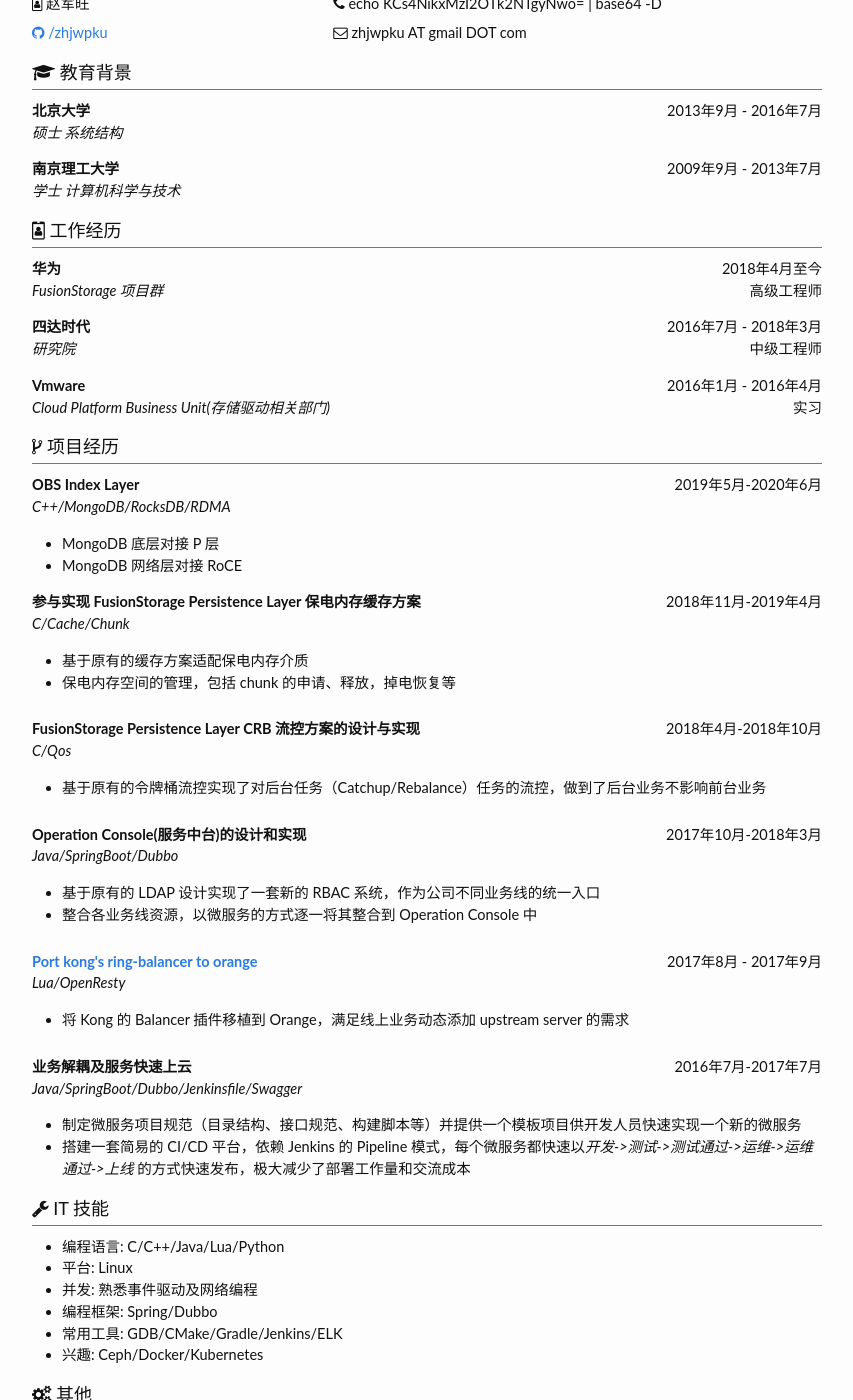
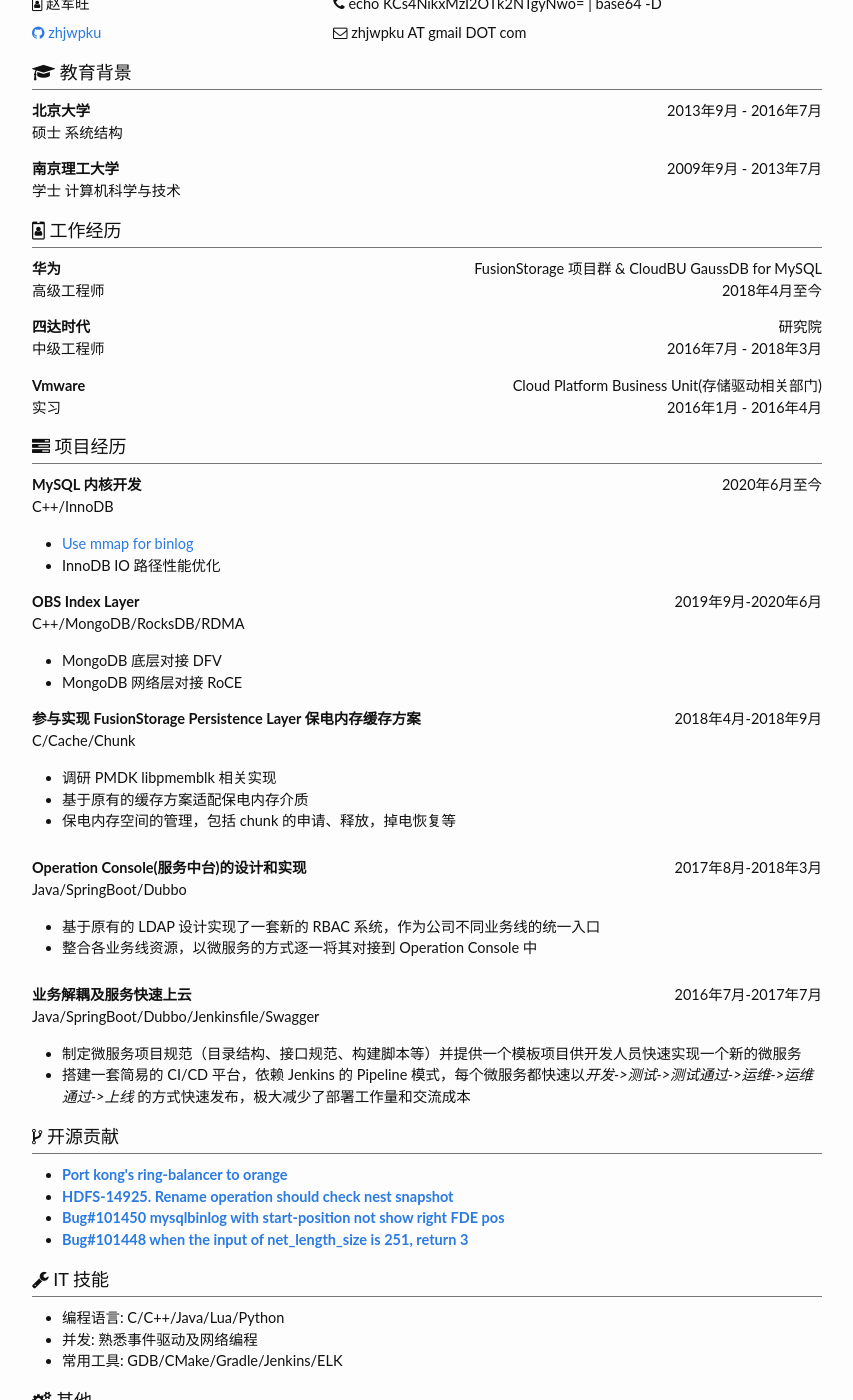
Before and after one commit to zhjwpku/zhjwpku.github.io, a Jekyll site: the page built from resume.html, in a window 1280 px wide and 1400 px high, scrolled down 202 px. Shown: the whole window, without its empty margins (213-1066 px from the left). Built offline with Jekyll 4.4.1, drawn with Linux system fonts in a browser that asks for light colours; comment, search, counter and statistics services are not loaded; some of the changed text lies outside the part shown.

Commit message:
update resume
fontawesome 4.7.0 fonts: https://fontawesome.com/v4.7.0/icons/

Signed-off-by: Zhao Junwang <zhjwpku@gmail.com>

```diff
--- a/resume.html
+++ b/resume.html
@@ -11,7 +11,7 @@
     <h2 itemprop="name headline" style="text-align: center;">
       简历
     </h2>
-    <span style="float:right"><a class="page-link" href="{{ site.baseurl }}/resume-en">#english version</a></span>
+    <span style="float:right"><a class="page-link" href="https://latexonline.cc/"><i class="fa fa-file-pdf-o" aria-hidden="true"></i> PDF</a></span>
   </header>
 
   <div class="post-content" itemprop="articleBody">
@@ -26,8 +26,8 @@
           </span>
         </div>
         <div style="margin-bottom: 15px;">
-          <span style="padding-right:222px;">
-            <a href="https://github.com/zhjwpku"><i class="fa fa-github" aria-hidden="true"></i> /zhjwpku</a>
+          <span style="padding-right:228px;">
+            <a href="https://github.com/zhjwpku"><i class="fa fa-github" aria-hidden="true"></i> zhjwpku</a>
           </span>
           <span>
             <i class="fa fa-envelope-o" aria-hidden="true"></i> {{ site.email }}
@@ -38,59 +38,54 @@
     <div id="education">
       <h4 style="margin-bottom:10px; padding-bottom:3px; border-bottom: 1px solid #777777;"><i class="fa fa-graduation-cap" aria-hidden="true"></i> 教育背景</h4>
       <div><strong>北京大学</strong><span style="float:right">2013年9月 - 2016年7月</span></div>
-      <p><em>硕士 系统结构</em></p>
+      <p>硕士 系统结构</p>
       <div><strong>南京理工大学</strong><span style="float:right">2009年9月 - 2013年7月</span></div>
-      <p><em>学士 计算机科学与技术</em></p>
+      <p>学士 计算机科学与技术</p>
     </div> <!-- end of education -->
 
     <div id="jobs">
       <h4 style="margin-bottom:10px; padding-bottom:3px; border-bottom: 1px solid #777777;"><i class="fa fa-id-badge" aria-hidden="true"></i> 工作经历</h4>
-      <div><strong>华为</strong><span style="float:right">2018年4月至今</span></div>
-      <p><em>FusionStorage 项目群</em><span style="float: right;">高级工程师</span></p>
-      <div><strong>四达时代</strong><span style="float:right">2016年7月 - 2018年3月</span></div>
-      <p><em>研究院</em><span style="float: right;">中级工程师</span></p>
-      <div><strong>Vmware</strong><span style="float:right">2016年1月 - 2016年4月</span></div>
-      <p><em>Cloud Platform Business Unit(存储驱动相关部门)</em><span style="float: right;">实习</span></p>
+      <div><strong>华为</strong><span style="float:right">FusionStorage 项目群 & CloudBU GaussDB for MySQL</span></div>
+      <p>高级工程师<span style="float: right;">2018年4月至今</span></p>
+      <div><strong>四达时代</strong><span style="float:right">研究院</span></div>
+      <p>中级工程师<span style="float: right;">2016年7月 - 2018年3月</span></p>
+      <div><strong>Vmware</strong><span style="float:right">Cloud Platform Business Unit(存储驱动相关部门)</span></div>
+      <p>实习<span style="float: right;">2016年1月 - 2016年4月</span></p>
     </div> <!-- end of jobs -->
 
     <div id="projects">
-      <h4 style="margin-bottom:10px; padding-bottom:3px; border-bottom: 1px solid #777777;"><i class="fa fa-code-fork" aria-hidden="true"></i> 项目经历</h4>
+      <h4 style="margin-bottom:10px; padding-bottom:3px; border-bottom: 1px solid #777777;"><i class="fa fa-tasks" aria-hidden="true"></i> 项目经历</h4>
+      <div><strong>MySQL 内核开发</strong><span style="float:right">2020年6月至今</span></div>
+      <p>C++/InnoDB</p>
+      <ul>
+        <li><a href="https://github.com/mysql/mysql-server/pull/314">Use mmap for binlog</a></li>
+        <li>InnoDB IO 路径性能优化</li>
+      </ul>
 
-      <div><strong>OBS Index Layer</strong><span style="float:right">2019年5月-2020年6月</span></div>
-      <p><em>C++/MongoDB/RocksDB/RDMA</em></p>
+      <div><strong>OBS Index Layer</strong><span style="float:right">2019年9月-2020年6月</span></div>
+      <p>C++/MongoDB/RocksDB/RDMA</p>
       <ul>
-        <li>MongoDB 底层对接 P 层</li>
+        <li>MongoDB 底层对接 DFV</li>
         <li>MongoDB 网络层对接 RoCE</li>
       </ul>
 
-      <div><strong>参与实现 FusionStorage Persistence Layer 保电内存缓存方案</strong><span style="float:right">2018年11月-2019年4月</span></div>
-      <p><em>C/Cache/Chunk</em></p>
+      <div><strong>参与实现 FusionStorage Persistence Layer 保电内存缓存方案</strong><span style="float:right">2018年4月-2018年9月</span></div>
+      <p>C/Cache/Chunk</p>
       <ul>
+        <li>调研 PMDK libpmemblk 相关实现</li>
         <li>基于原有的缓存方案适配保电内存介质</li>
         <li>保电内存空间的管理，包括 chunk 的申请、释放，掉电恢复等</li>
       </ul>
 
-      <div style="margin-top: 25px"><strong>FusionStorage Persistence Layer CRB 流控方案的设计与实现</strong><span style="float:right">2018年4月-2018年10月</span></div>
-      <p><em>C/Qos</em></p>
-      <ul>
-        <li>基于原有的令牌桶流控实现了对后台任务（Catchup/Rebalance）任务的流控，做到了后台业务不影响前台业务</li>
-      </ul>
-
-      <div style="margin-top: 25px"><strong>Operation Console(服务中台)的设计和实现</strong><span style="float:right">2017年10月-2018年3月</span></div>
-      <p><em>Java/SpringBoot/Dubbo</em></p>
+      <div style="margin-top: 25px"><strong>Operation Console(服务中台)的设计和实现</strong><span style="float:right">2017年8月-2018年3月</span></div>
+      <p>Java/SpringBoot/Dubbo</p>
       <ul>
         <li>基于原有的 LDAP 设计实现了一套新的 RBAC 系统，作为公司不同业务线的统一入口</li>
-        <li>整合各业务线资源，以微服务的方式逐一将其整合到 Operation Console 中</li>
-      </ul>
-
-      <div style="margin-top: 25px"><strong><a href="https://github.com/orlabs/orange/pull/138">Port kong's ring-balancer to orange</a></strong><span style="float:right">2017年8月 - 2017年9月</span></div>
-      <p><em>Lua/OpenResty</em></p>
-      <ul>
-        <li>将 Kong 的 Balancer 插件移植到 Orange，满足线上业务动态添加 upstream server 的需求</li>
+        <li>整合各业务线资源，以微服务的方式逐一将其对接到 Operation Console 中</li>
       </ul>
 
       <div style="margin-top: 25px"><strong>业务解耦及服务快速上云</strong><span style="float:right">2016年7月-2017年7月</span></div>
-      <p><em>Java/SpringBoot/Dubbo/Jenkinsfile/Swagger</em></p>
+      <p>Java/SpringBoot/Dubbo/Jenkinsfile/Swagger</p>
       <ul>
         <li>制定微服务项目规范（目录结构、接口规范、构建脚本等）并提供一个模板项目供开发人员快速实现一个新的微服务</li>
         <li>搭建一套简易的 CI/CD 平台，依赖 Jenkins 的 Pipeline 模式，每个微服务都快速以<em>开发->测试->测试通过->运维->运维通过->上线</em> 的方式快速发布，极大减少了部署工作量和交流成本</li>
@@ -98,23 +93,30 @@
 
     </div>
 
+    <div id="opensource">
+      <h4 style="margin-bottom:10px; padding-bottom:3px; border-bottom: 1px solid #777777;"><i class="fa fa-code-fork" aria-hidden="true"></i> 开源贡献</h4>
+      <ul>
+        <li><strong><a href="https://github.com/orlabs/orange/pull/138">Port kong's ring-balancer to orange</a></strong></li>
+        <li><strong><a href="https://github.com/apache/hadoop/pull/1670/files">HDFS-14925. Rename operation should check nest snapshot</a></strong></li>
+        <li><strong><a href="https://github.com/mysql/mysql-server/pull/313">Bug#101450 mysqlbinlog with start-position not show right FDE pos</a></strong></li>
+        <li><strong><a href="https://github.com/mysql/mysql-server/pull/311">Bug#101448 when the input of net_length_size is 251, return 3</a></strong></li>
+      </ul>
+    </div>
+
     <div id="skills">
       <h4 style="margin-bottom:10px; padding-bottom:3px; border-bottom: 1px solid #777777;"><i class="fa fa-wrench" aria-hidden="true"></i> IT 技能</h4>
 
       <ul>
         <li>编程语言: C/C++/Java/Lua/Python</li>
-        <li>平台: Linux</li>
         <li>并发: 熟悉事件驱动及网络编程</li>
-        <li>编程框架: Spring/Dubbo</li>
         <li>常用工具: GDB/CMake/Gradle/Jenkins/ELK</li>
-        <li>兴趣: Ceph/Docker/Kubernetes</li>
       </ul>
     </div>
 
     <div id="others">
       <h4 style="margin-bottom:10px; padding-bottom:3px; border-bottom: 1px solid #777777;"><i class="fa fa-cogs" aria-hidden="true"></i> 其他</h4>
       <ul>
-        <li>技术博客: <a href="https://zhjwpku.com/">https://zhjwpku.com</a></li>
+        <li>博客: <a href="https://zhjwpku.com/">https://zhjwpku.com</a></li>
         <li>语言: CET-6 VET/VEWT</li>
         <li>GSoC2016(Ceph): <a href="https://gist.github.com/zhjwpku/1bc4202671ed06c799f0bf4739416429">On the wire encryption</a></li>
       </ul>
```
